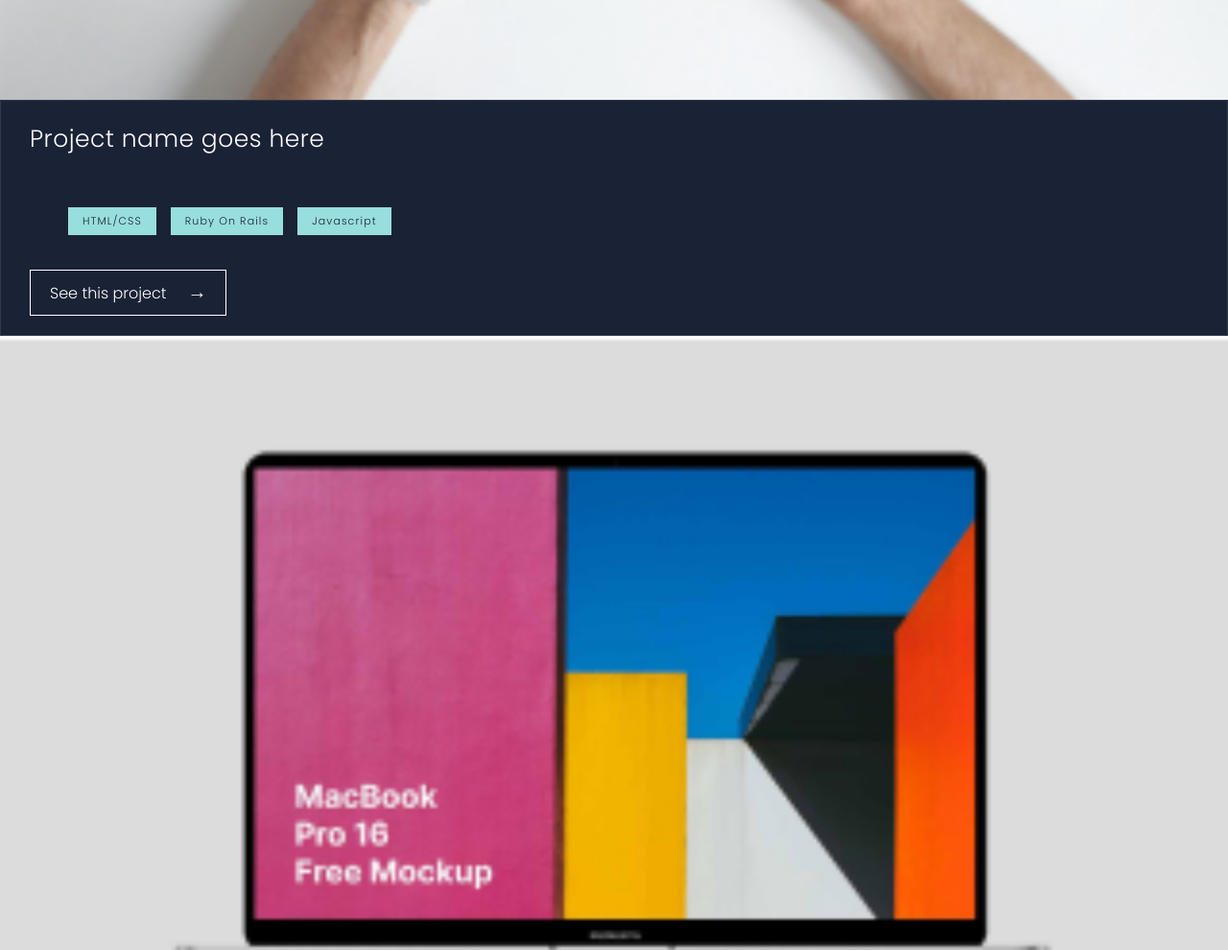
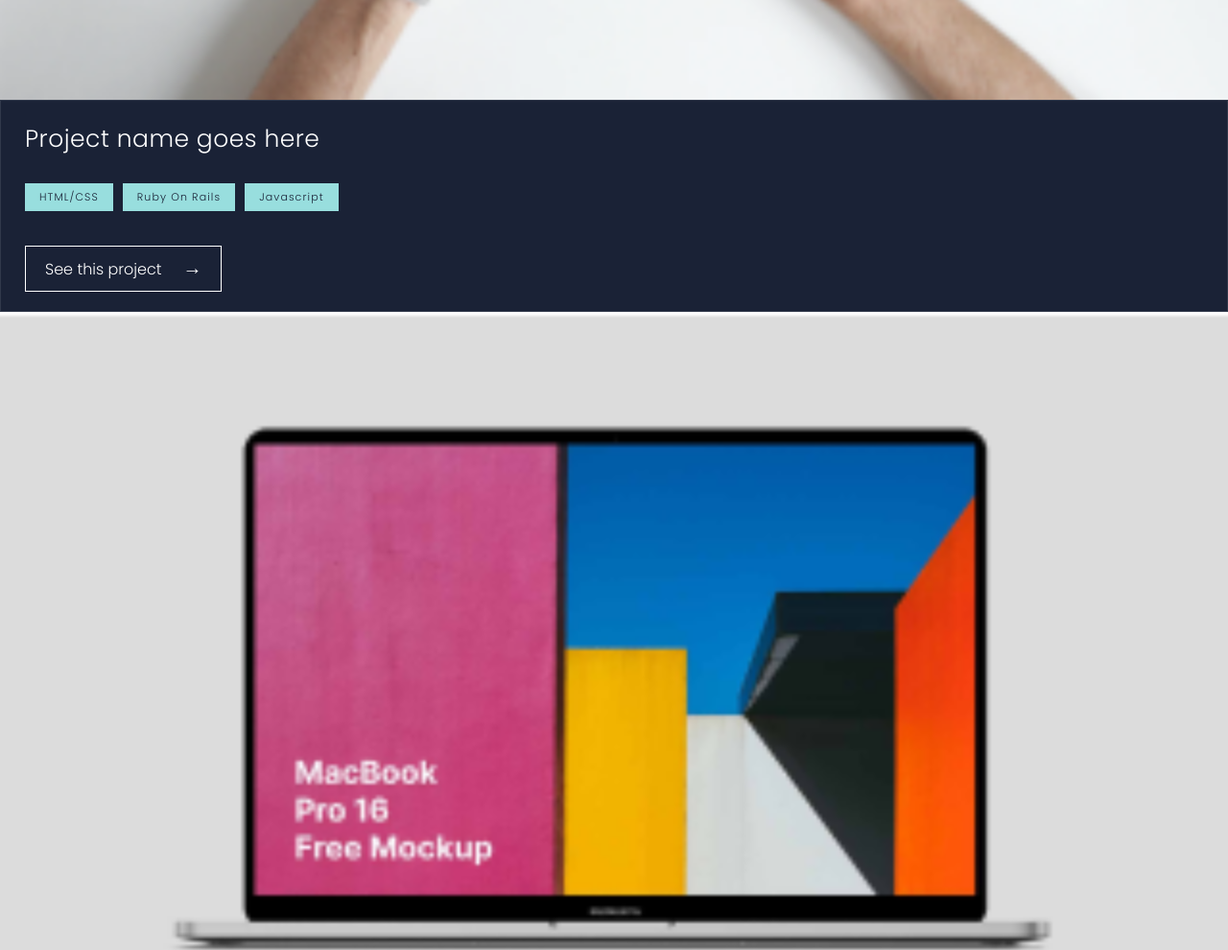
Before and after one commit to fickryiman/portfolio, a website: page index.html in a window 1280 px wide. Shown: the part 1980-2970 px from the top of the page at 96% size. Drawn offline with nearby package versions, Linux system fonts and the light colour scheme.

Commit message:
fixes stack list

```diff
--- a/styles.css
+++ b/styles.css
@@ -145,7 +145,7 @@ html {
     background: #1a2236;
     border: 0.333333px solid rgba(255, 255, 255, 0.1);
     backdrop-filter: blur(0.5px);
-    padding-left: 30px;
+    padding-left: 25px;
   }
 
   .project-info h3 {
@@ -157,9 +157,11 @@ html {
     letter-spacing: 0.02em;
     color: #fff;
     margin-top: 30px;
+    margin-bottom: 0;
   }
 
   .stack-list {
+    width: auto;
     font-family: 'Poppins', sans-serif;
     font-style: normal;
     font-weight: 300;
@@ -168,15 +170,17 @@ html {
     color: #1a2236;
     display: flex;
     flex-direction: row;
-    gap: 15px;
+    gap: 10px;
     justify-content: flex-start;
     list-style: none;
+    padding-inline-start: 0;
   }
 
   .stack {
     background: #98dede;
     padding: 10px 15px 10px 15px;
     letter-spacing: 0.1em;
+    width: fit-content;
   }
 
   .stack:hover {
```
